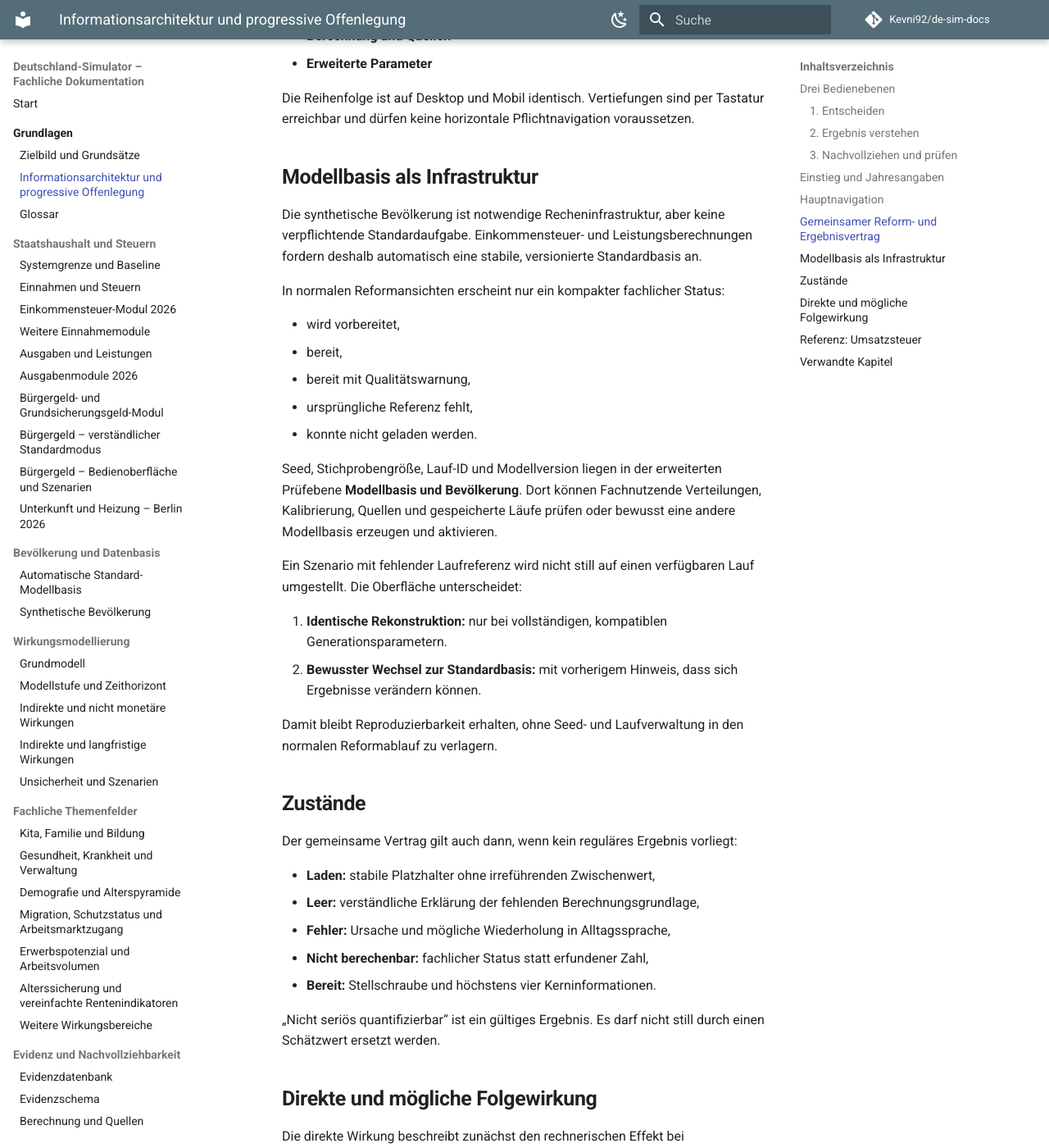
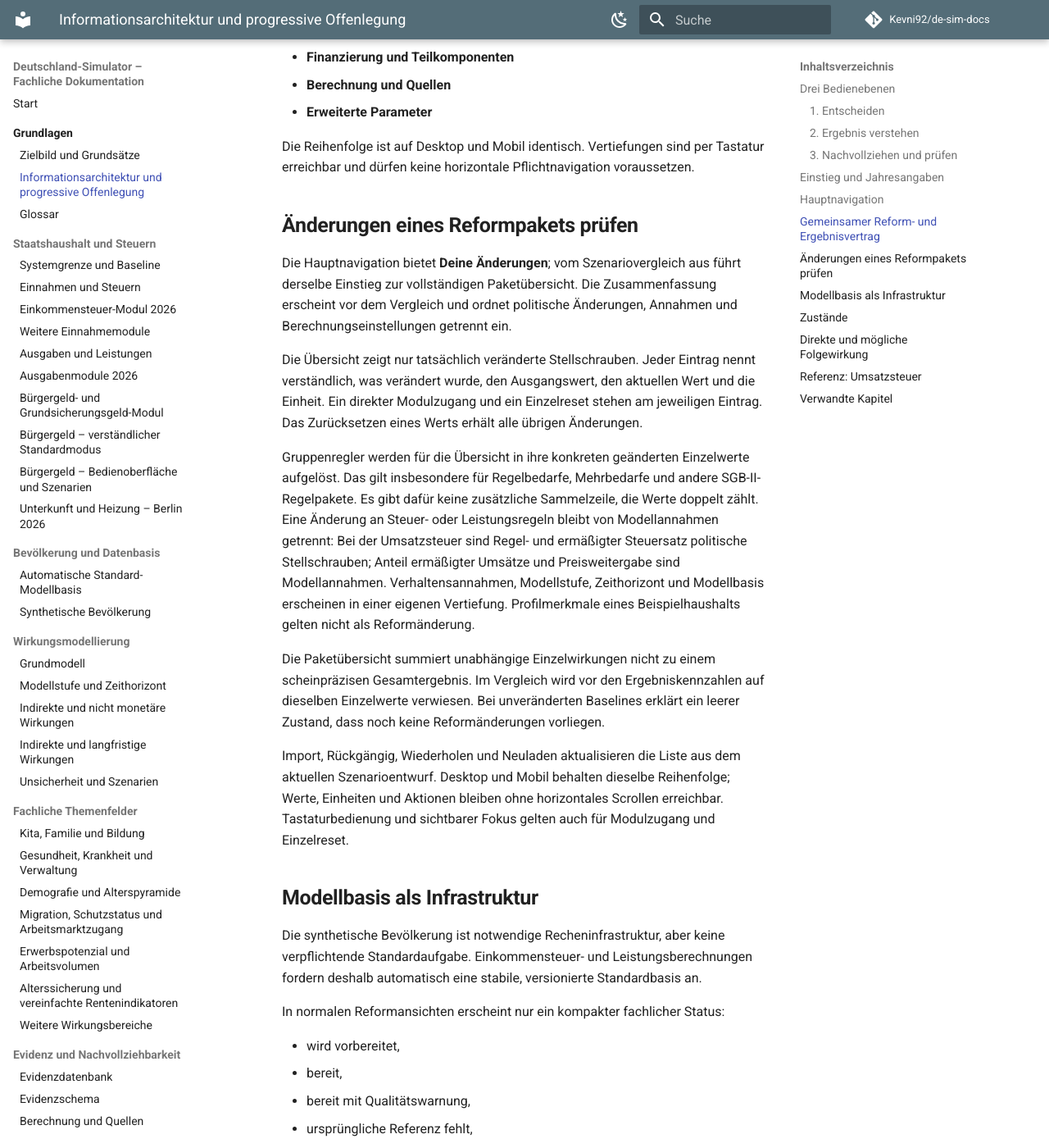
Before and after one commit to Kevni92/de-sim-docs, an MkDocs documentation site: the page built from docs/01-produkt/informationsarchitektur-und-progressive-offenlegung.md, in a window 1280 px wide and 1400 px high, scrolled down 2957 px. Shown: the whole window at 82% size. Built offline with MkDocs 1.6.1 and Material for MkDocs 9.7.7, drawn with Linux system fonts in a browser that asks for light colours; comment, search, counter and statistics services are not loaded; some of the changed text lies outside the part shown.

Commit message:
docs: specify scenario change overview for issue 104 (#44)
* docs: specify scenario change overview for issue 104

* docs: document scenario change list state contract

* docs: add scenario changes to main navigation

```diff
--- a/docs/01-produkt/informationsarchitektur-und-progressive-offenlegung.md
+++ b/docs/01-produkt/informationsarchitektur-und-progressive-offenlegung.md
@@ -48,9 +48,10 @@ Ein globales Datenjahr gibt es nicht. Der Datenstand wird je Kennzahl in deren N
 
 ## Hauptnavigation
 
-Die Hauptnavigation folgt den Bedienebenen und nennt fünf gleichrangige Nutzerbereiche:
+Die Hauptnavigation folgt den Bedienebenen und nennt sechs gleichrangige Nutzerbereiche:
 
 - **Übersicht** – Einstieg, zentrale Kennzahlen und Szenarioverwaltung.
+- **Deine Änderungen** – alle konkreten Abweichungen vom Ausgangswert mit Vorher/Nachher, Einzelreset und Modulzugang.
 - **Einnahmen** – Einkommensteuer und weitere Einnahmemodule.
 - **Ausgaben und Leistungen** – Ausgabenmodule einschließlich Bürgergeld.
 - **Vergleich** – neutrale Gegenüberstellung von Szenarien.
@@ -85,6 +86,18 @@ Unterhalb der Kerninformationen folgen getrennte Vertiefungen:
 - **Erweiterte Parameter**
 
 Die Reihenfolge ist auf Desktop und Mobil identisch. Vertiefungen sind per Tastatur erreichbar und dürfen keine horizontale Pflichtnavigation voraussetzen.
+
+## Änderungen eines Reformpakets prüfen
+
+Die Hauptnavigation bietet **Deine Änderungen**; vom Szenariovergleich aus führt derselbe Einstieg zur vollständigen Paketübersicht. Die Zusammenfassung erscheint vor dem Vergleich und ordnet politische Änderungen, Annahmen und Berechnungseinstellungen getrennt ein.
+
+Die Übersicht zeigt nur tatsächlich veränderte Stellschrauben. Jeder Eintrag nennt verständlich, was verändert wurde, den Ausgangswert, den aktuellen Wert und die Einheit. Ein direkter Modulzugang und ein Einzelreset stehen am jeweiligen Eintrag. Das Zurücksetzen eines Werts erhält alle übrigen Änderungen.
+
+Gruppenregler werden für die Übersicht in ihre konkreten geänderten Einzelwerte aufgelöst. Das gilt insbesondere für Regelbedarfe, Mehrbedarfe und andere SGB-II-Regelpakete. Es gibt dafür keine zusätzliche Sammelzeile, die Werte doppelt zählt. Eine Änderung an Steuer- oder Leistungsregeln bleibt von Modellannahmen getrennt: Bei der Umsatzsteuer sind Regel- und ermäßigter Steuersatz politische Stellschrauben; Anteil ermäßigter Umsätze und Preisweitergabe sind Modellannahmen. Verhaltensannahmen, Modellstufe, Zeithorizont und Modellbasis erscheinen in einer eigenen Vertiefung. Profilmerkmale eines Beispielhaushalts gelten nicht als Reformänderung.
+
+Die Paketübersicht summiert unabhängige Einzelwirkungen nicht zu einem scheinpräzisen Gesamtergebnis. Im Vergleich wird vor den Ergebniskennzahlen auf dieselben Einzelwerte verwiesen. Bei unveränderten Baselines erklärt ein leerer Zustand, dass noch keine Reformänderungen vorliegen.
+
+Import, Rückgängig, Wiederholen und Neuladen aktualisieren die Liste aus dem aktuellen Szenarioentwurf. Desktop und Mobil behalten dieselbe Reihenfolge; Werte, Einheiten und Aktionen bleiben ohne horizontales Scrollen erreichbar. Tastaturbedienung und sichtbarer Fokus gelten auch für Modulzugang und Einzelreset.
 
 ## Modellbasis als Infrastruktur
 
```
Also changed, not shown: other parts of docs/01-produkt/informationsarchitektur-und-progressive-offenlegung.md (+1 -1 lines), docs/08-technik/szenario-und-zustandsmodell.md (+9 -1 lines).
